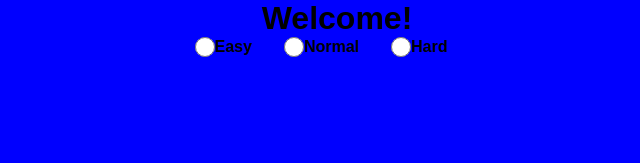
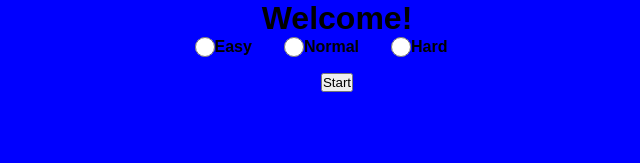
Before and after one commit to acciojob/memory-game-CasteAwayy, a React app: page / in a window 1280 px wide. Shown: the top 163 px of the page, without its empty margins (303-943 px from the left). Built offline with nearby package versions, Linux system fonts and the light colour scheme.

Commit message:
Update Homepage.js

```diff
--- a/src/components/Homepage.js
+++ b/src/components/Homepage.js
@@ -20,7 +20,7 @@ function Homepage({setType}) {
                 <input type="radio" value={'hard'}  name="type" id="hard" />
                 <label htmlFor="hard">Hard</label>
             </div>
-
+            <button type="submit">Start</button>
         </form>
         </>
     )
```
